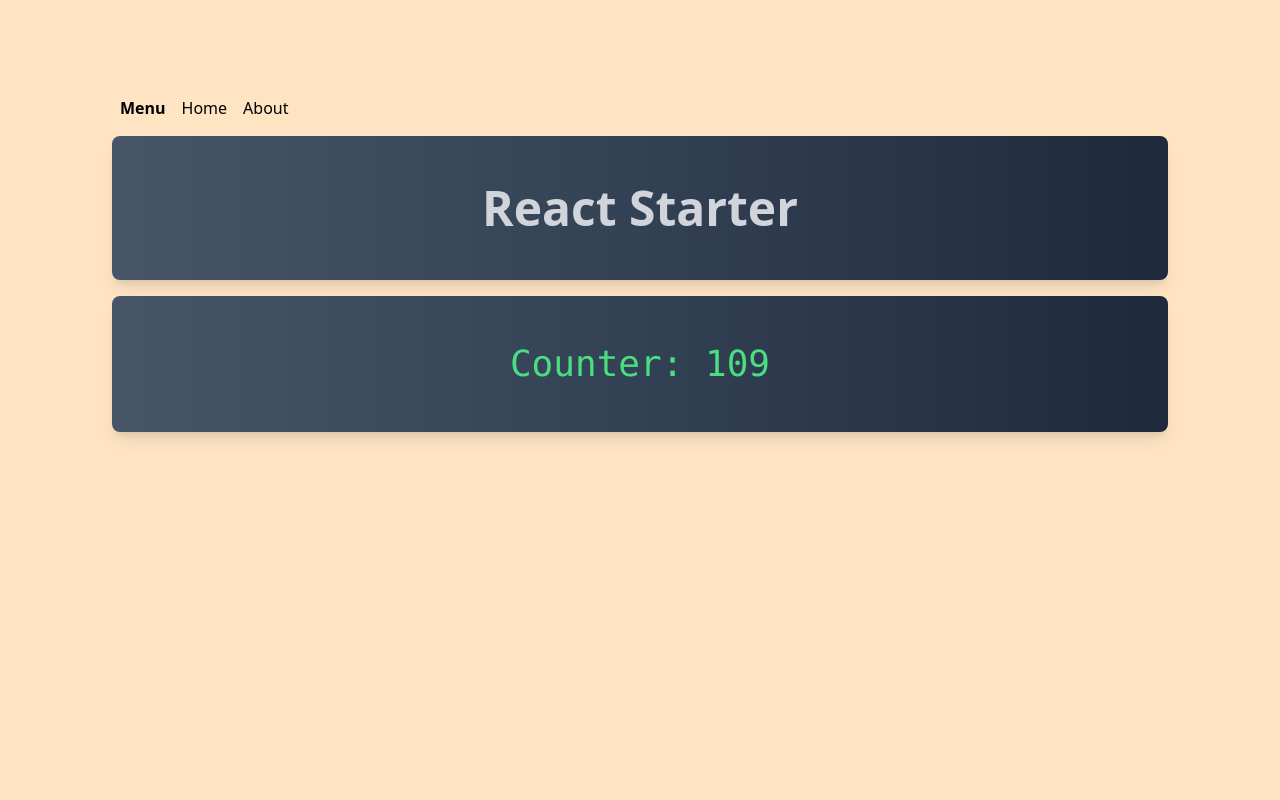
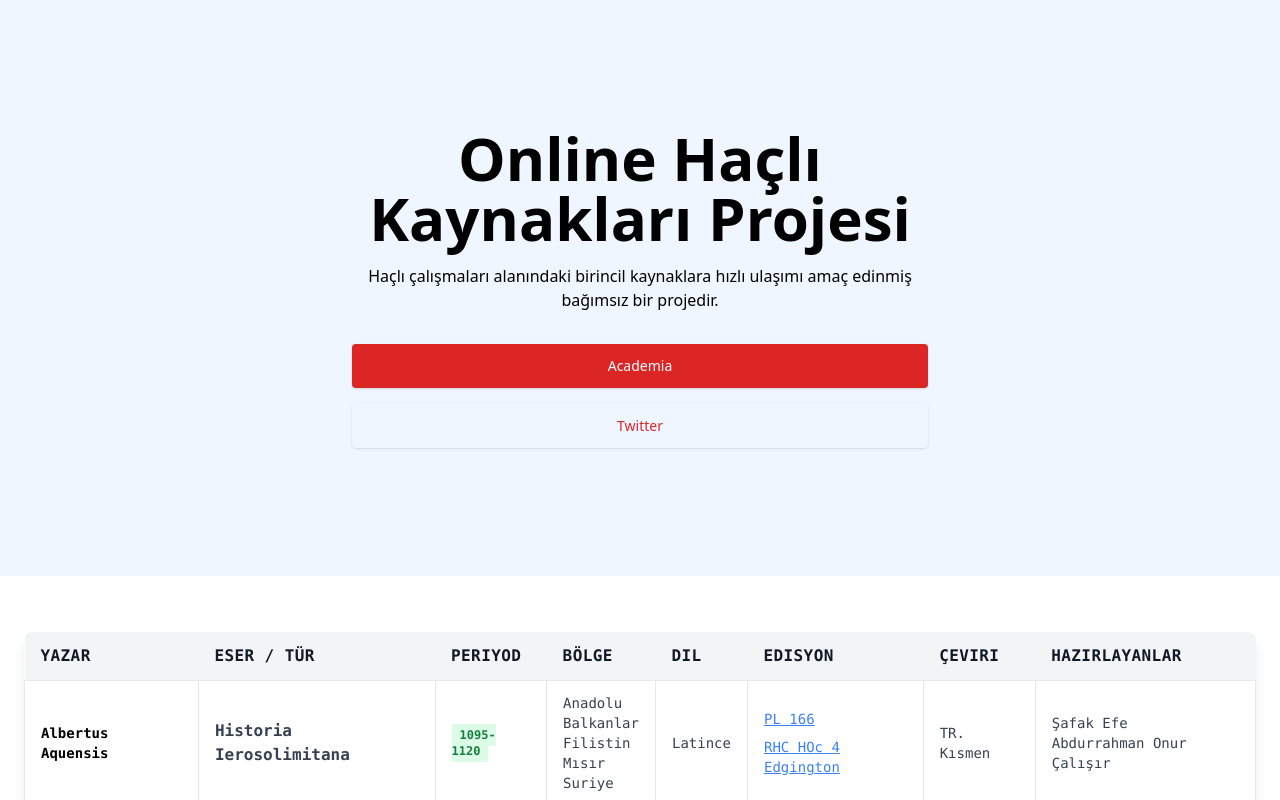
Before and after one commit to Ted2xmen/online-hacli-kaynaklari, a React (Create React App) app: page / in a window 1280 px wide. Shown: the top 800 px of the page. Built offline with nearby package versions, Linux system fonts and the light colour scheme.

Commit message:
first init

```diff
--- a/src/components/AppContainer.jsx
+++ b/src/components/AppContainer.jsx
@@ -3,11 +3,30 @@ import Nav from '../pages/Nav'
 
 const AppContainer = () => {
   return (
-    <div className="mx-auto items-center justify-center pt-24 sm:h-full sm:w-full md:h-full md:w-full lg:mx-12 xl:mx-24">
-      <Nav />
-      <div className="gradient title m-4 p-12">React Starter</div>
-      <div className="gradient m-4 p-12">
-        <Counter />
+    <div className="max-w-screen-xl mx-auto px-4 py-32 lg:flex lg:h-screen lg:items-center bg-blue-50">
+      <div className="mx-auto max-w-xl text-center">
+        <h1 className="text-6xl font-extrabold sm:text-5xl">
+          Online Haçlı Kaynakları Projesi
+        </h1>
+
+        <p className="mt-4 sm:text-xl sm:leading-relaxed">
+          Haçlı çalışmaları alanındaki birincil kaynaklara hızlı ulaşımı amaç
+          edinmiş bağımsız bir projedir.
+        </p>
+
+        <div className="mt-8 flex flex-wrap justify-center gap-4">
+          <a
+            className="block w-full rounded bg-red-600 px-12 py-3 text-sm font-medium text-white shadow hover:bg-red-700 focus:outline-none focus:ring active:bg-red-500 sm:w-auto"
+            href="/get-started">
+            Academia
+          </a>
+
+          <a
+            className="block w-full rounded px-12 py-3 text-sm font-medium text-red-600 shadow hover:text-red-700 focus:outline-none focus:ring active:text-red-500 sm:w-auto"
+            href="/about">
+            Twitter
+          </a>
+        </div>
       </div>
     </div>
   )
--- /dev/null
+++ b/src/components/Footer.jsx
@@ -0,0 +1,7 @@
+import React from 'react'
+
+const Footer = () => {
+  return <div className=" bg-blue-50 max-w-screen-xl h-24"></div>
+}
+
+export default Footer
--- /dev/null
+++ b/src/components/TheTable.jsx
@@ -0,0 +1,37 @@
+import React from 'react'
+import Thead from './Thead'
+import TrComponent from './TrComponent'
+
+import data from '.././data.json'
+
+const TheTable = () => {
+  return (
+    <div>
+      <section className="container mx-auto p-6 font-mono">
+        <div className="mb-8 w-full overflow-hidden rounded-lg shadow-lg">
+          <div className="w-full overflow-x-auto">
+            <table className="w-full">
+              <Thead />
+              <tbody className="bg-white">
+                {data.map((item) => (
+                  <TrComponent
+                    key={item.name}
+                    name={item.name}
+                    eser={item.eser}
+                    katki={item.katki}
+                    bolge={item.bolge}
+                    periyod={item.periyod}
+                    dil={item.dil}
+                    edisyon={item.edisyon}
+                  />
+                ))}
+              </tbody>
+            </table>
+          </div>
+        </div>
+      </section>{' '}
+    </div>
+  )
+}
+
+export default TheTable
--- /dev/null
+++ b/src/components/Thead.jsx
@@ -0,0 +1,20 @@
+import React from 'react'
+
+const Thead = () => {
+  return (
+    <thead>
+      <tr className="text-md border-b border-gray-600 bg-gray-100 text-left font-semibold uppercase tracking-wide text-gray-900">
+        <th className="px-4 py-3">Yazar</th>
+        <th className="px-4 py-3">Eser / Tür</th>
+        <th className="px-4 py-3">Periyod</th>
+        <th className="px-4 py-3">Bölge</th>
+        <th className="px-4 py-3">Dil</th>
+        <th className="px-4 py-3">Edisyon</th>
+        <th className="px-4 py-3">Çeviri</th>
+        <th className="px-4 py-3">Hazırlayanlar</th>
+      </tr>
+    </thead>
+  )
+}
+
+export default Thead
--- /dev/null
+++ b/src/components/TrComponent.jsx
@@ -0,0 +1,45 @@
+import React from 'react'
+
+const TrComponent = (data) => {
+    const {name, lang, eser, katki, bolge, periyod, dil, edisyon} = data
+  return (
+    <tr className="text-gray-700">
+      <td className="border px-4 py-3">
+        <div className="flex items-center text-sm">
+          <div>
+            <p className="font-semibold text-black"> {name} </p>
+          </div>
+        </div>
+      </td>
+      <td className="text-ms border px-4 py-3 font-semibold">{eser}</td>
+      <td className="border px-4 py-3 text-xs">
+        <span className="rounded-sm bg-green-100 px-2 py-1 font-semibold leading-tight text-green-700">
+          {periyod}
+        </span>
+      </td>
+      <td className="border px-4 py-3 text-sm">
+        {bolge.map((item) => (
+          <p>{item}</p>
+        ))}
+      </td>
+      <td className="border px-4 py-3 text-sm">{dil}</td>
+
+      <td className="border px-4 py-3 text-sm">
+        {edisyon.map((item) => (
+          <p className='py-1'>
+            <a target="_blank" rel='noopener noreferrer'  className='text-blue-500 underline' href={item.link}>{item.name}</a>
+          </p>
+        ))}
+      </td>
+
+      <td className="border px-4 py-3 text-sm">TR. Kısmen</td>
+      <td className="border px-4 py-3 text-sm">
+        {katki.map((item) => (
+          <p>{item}</p>
+        ))}
+      </td>
+    </tr>
+  )
+}
+
+export default TrComponent
--- /dev/null
+++ b/src/data.json
@@ -0,0 +1,82 @@
+[
+  {
+    "name": "Albertus Aquensis",
+    "lang": [
+      {
+        "eng": "Albert of Aachen",
+        "fr": "Albert d'Axis",
+        "de": "Albert von Aachen"
+      }
+    ],
+    "eser": "Historia Ierosolimitana",
+    "tur": "Kronik",
+    "periyod": "1095-1120",
+    "bolge": ["Anadolu", "Balkanlar", "Filistin", "Mısır", "Suriye"],
+    "dil": "Latince",
+    "edisyon": [
+      {
+        "name": "PL 166",
+        "link": "https://archive.org/details/patrologiaecurs11goog"
+      },
+      {
+        "name": "RHC HOc 4 Edgington",
+        "link": "https://www.worldcat.org/title/historia-ierosolimitana-history-of-the-journey-to-jerusalem/oclc/912611327"
+      }
+    ],
+    "translate": [
+      {
+        "durum": "TR Kısmen",
+        "link": "https://www.worldcat.org/title/historia-ierosolimitana-history-of-the-journey-to-jerusalem/oclc/912611327"
+      },
+      {
+        "durum": "ING Tamamen",
+        "link": "https://www.worldcat.org/title/historia-ierosolimitana-history-of-the-journey-to-jerusalem/oclc/912611327"
+      },
+      {
+        "durum": "ING Tamamen",
+        "link": "https://www.worldcat.org/title/historia-ierosolimitana-history-of-the-journey-to-jerusalem/oclc/912611327"
+      }
+    ],
+    "katki" : ["Şafak Efe" , "Abdurrahman Onur Çalışır"]
+  },
+    {
+      "name": "Albertus Aquensis 2",
+      "lang": [
+        {
+          "eng": "Albert of Aachen",
+          "fr": "Albert d'Axis",
+          "de": "Albert von Aachen"
+        }
+      ],
+      "eser": "Historia Ierosolimitana",
+      "tur": "Kronik",
+      "periyod": "1095-1119",
+      "bolge": ["Anadolu", "Balkanlar", "Filistin", "Mısır", "Suriye"],
+      "dil": "Latince",
+      "edisyon": [
+        {
+          "name": "PL 166",
+          "link": "https://archive.org/details/patrologiaecurs11goog"
+        },
+        {
+          "name": "RHC HOc 4 Edgington",
+          "link": "https://www.worldcat.org/title/historia-ierosolimitana-history-of-the-journey-to-jerusalem/oclc/912611327"
+        }
+      ],
+      "translate": [
+        {
+          "durum": "TR Kısmen",
+          "link": "https://www.worldcat.org/title/historia-ierosolimitana-history-of-the-journey-to-jerusalem/oclc/912611327"
+        },
+        {
+          "durum": "ING Tamamen",
+          "link": "https://www.worldcat.org/title/historia-ierosolimitana-history-of-the-journey-to-jerusalem/oclc/912611327"
+        },
+        {
+          "durum": "ING Tamamen",
+          "link": "https://www.worldcat.org/title/historia-ierosolimitana-history-of-the-journey-to-jerusalem/oclc/912611327"
+        }
+      ],
+      "katki": ["Şafak Efe", "Abdurrahman Onur Çalışır"]
+    }
+]
--- a/src/index.css
+++ b/src/index.css
@@ -2,9 +2,7 @@
 @tailwind components;
 @tailwind utilities;
 
-body {
-    background-color: bisque;
-}
+
 .counter {
   @apply font-mono text-center text-4xl text-green-400 dark:text-green-400;
 }
--- a/src/pages/HomePage.jsx
+++ b/src/pages/HomePage.jsx
@@ -1,9 +1,13 @@
 import AppContainer from '../components/AppContainer'
+import TheTable from '../components/TheTable'
+import Footer from '../components/Footer'
 
 const HomePage = () => {
   return (
-    <div>
+    <div className='space-y-8'>
       <AppContainer />
+      <TheTable />
+      <Footer />
     </div>
   )
 }
```
